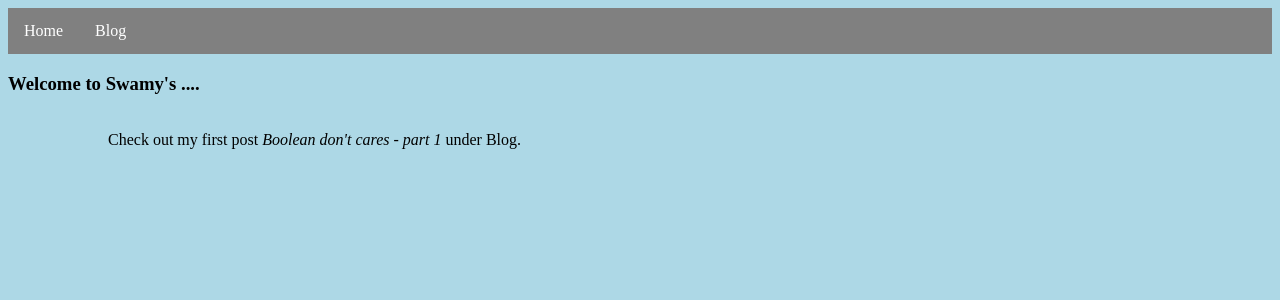
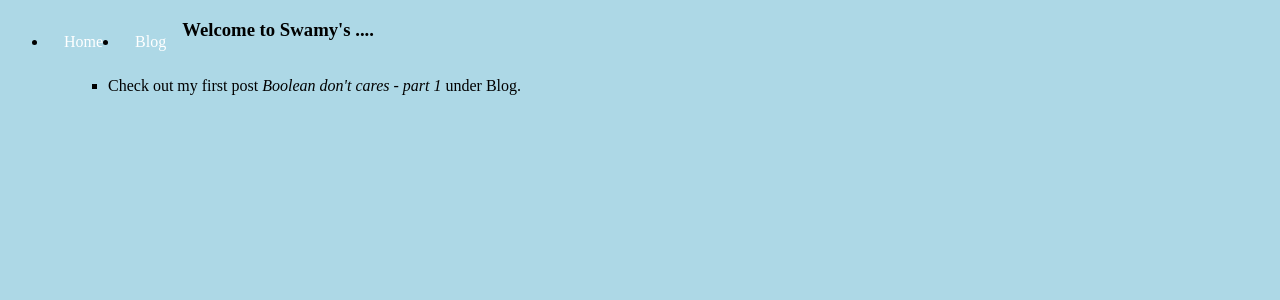
Before and after one commit to swamydp/swamydp.github.io, a Jekyll site: the page built from index.html, in a window 1280 px wide. Shown: the top 300 px of the page. Built offline with Jekyll 4.4.1, drawn with Linux system fonts in a browser that asks for light colours.

Commit message:
Update temp.css

```diff
--- a/css/temp.css
+++ b/css/temp.css
@@ -3,7 +3,7 @@
   color : black;
 }
 
-ul {
+ul.default {
   list-style-type: none;
   margin: 0;
   padding: 0;
```
